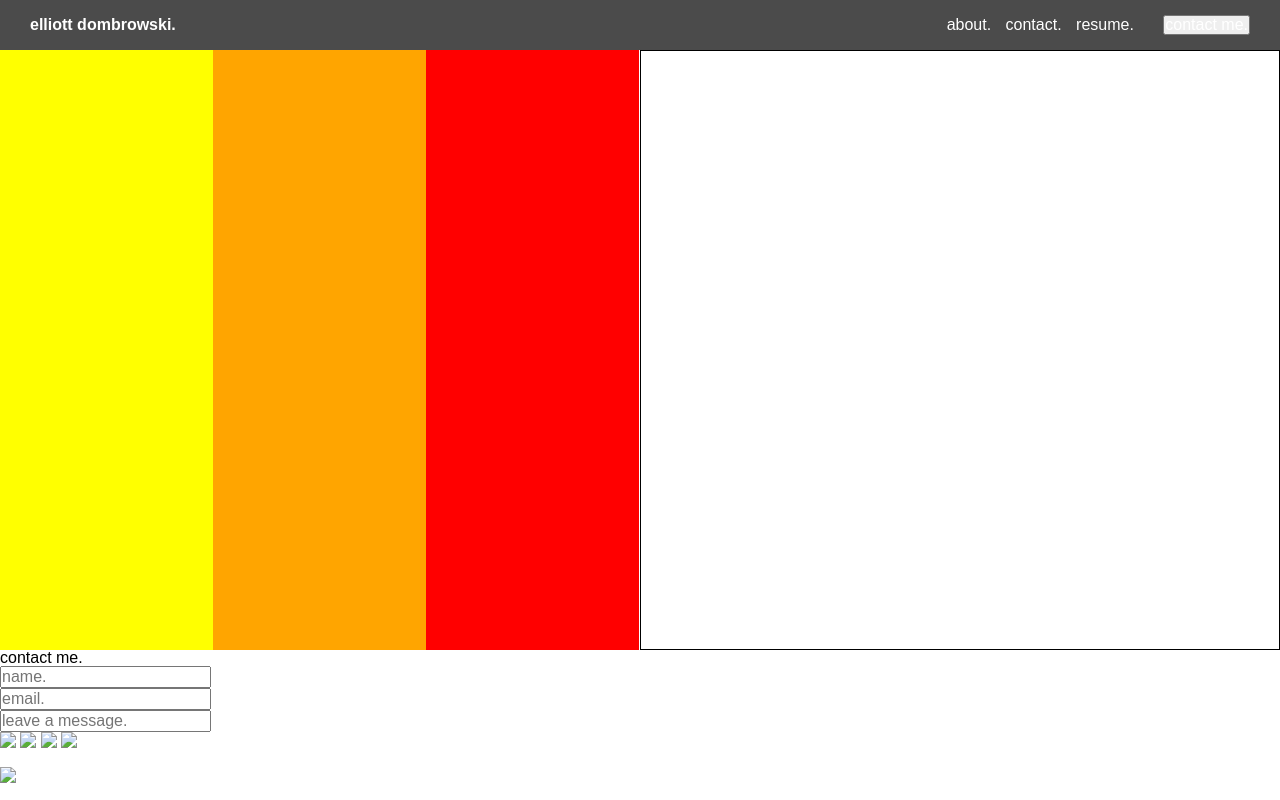
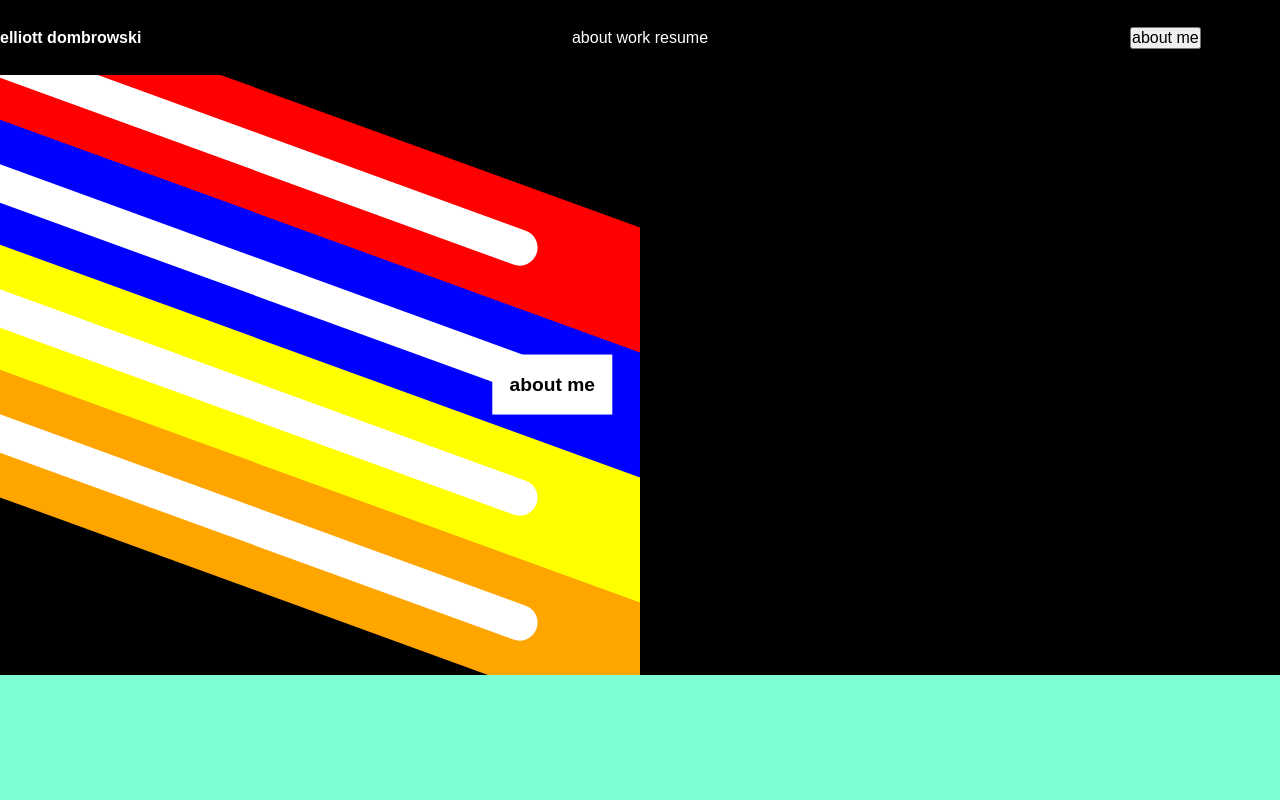
Before and after one commit to elliottdombrowski/my-portfolio-page, a plain HTML site: page index.html in a window 1280 px wide. Drawn offline with Linux system fonts and the light colour scheme.

Commit message:
Basic design idea and layout established for header and about section

```diff
--- a/assets/css/reset.css
+++ b/assets/css/reset.css
@@ -1,3 +1,8 @@
+* {
+  margin: 0;
+  padding: 0;
+}
+
 html {
     height: 100%;
   }
--- a/assets/css/styles.css
+++ b/assets/css/styles.css
@@ -1,32 +1,19 @@
-* {
-    box-sizing: border-box;
-    margin: 0;
-    padding: 0;
-    text-decoration: none;
-}
+/* Wildcard Selectors */
 
-/* Declare variables */
-
+/* Declare Variables */
 :root {
+    --mrg: 30px;
     --text: white;
-    --font: "Goudy Bookletter 1911", sans-serif;
-    --bold: bold;
-    --border: 1.5px solid black;
-    --border2: 1.5px solid white;
-    --border3: 3px solid white;
-    --buttonborder: 2px solid white;
-    --bg1: rgba(19, 19, 19, 0.76);
-    --bg2: #3e4657;
-    --bg3: rgba(0, 0, 0, 0.753);
-    --silver: #0f0f0f;
-    --silverop: #0f0f0fbe;
-    --mrg: 30px;
+    --bg1: red;
+    --bg2: blue;
+    --bg3: yellow;
+    --bg4: orange;
+    --bg5: aquamarine;
 }
 
 /* Element Selectors */
-
 body {
-    background-color: var(--text);
+    background-color: aquamarine;
 }
 
 header {
@@ -34,89 +21,101 @@ header {
     flex-direction: row;
     justify-content: space-between;
     align-items: center;
-    background-color: var(--bg1);
-    height: 50px;
+    height: 75px;
+    background: black;
 }
 
-nav,
-li,
-ul {
-    display: inline;
-    list-style-type: none;
+h1 {
+    color: var(--text);
 }
 
-ul {
-    margin-right: 20px;
+ul,
+li {
+    list-style-type: none;
+    display: inline;
+    padding: 0;
+    text-align: center;
+    color: var(--text);
 }
 
-li {
-    margin: 5px;
-}
-
-h1,
-h2,
-h3,
-p {
-    color: var(--text);
-    font: var(--font);
-    font-weight: var(--bold);
-}
-
-li,
-button {
-    color: var(--text);
-    font: var(--font);
+main {
+    display: flex;
+    flex-direction: row;
 }
 
 /* Class Selectors */
-
-.headerwrapper {
+.headername,
+.aboutme {
+    width: 150px;
+}
+.graphicwrapper {
+    overflow: hidden;
     display: flex;
-    flex-direction: row;
-    justify-content: space-between;
+    flex-wrap:wrap;
+    align-content: center;
     align-items: center;
-    height: 100%;
-    width: 100%;
-    margin: 0 var(--mrg);
+    width: 50%;
+    height: 600px;
+    background-color: black;
 }
 
-.mainwrapper {
+.graphicwrapper > div {
+    position: relative;
     display: flex;
-    flex-direction: row wrap;
+    flex-wrap: wrap;
+    align-items: center;
+    transform: rotate(20deg) scale(1.2);
+    margin-bottom: 25px;
     width: 100%;
-    height: 600px;
+    height: 100px;
+}
+
+.inner {
+    width: 80%;
+    height: 30%;
+    border-radius: 0 50px 50px 0;
+    background-color: var(--text);
+}
+
+.aboutmetext {
+    position: absolute;
+    display: flex;
+    justify-content: center;
+    align-items: center;
+    background-color: var(--text);
+    text-align: center;
+    transform: rotate(-20deg);
+    height: 50px;
+    width: 100px;
+    right: 10%;
+}
+
+.outer1 {
+    background-color: var(--bg1);
+}
+
+.outer2 {
+    background-color: var(--bg2);
+}
+
+.outer3 {
+    background-color: var(--bg3);
+}
+
+.outer4 {
+    background-color: var(--bg4);
+}
+
+.inner1 {
+    width: 80%;
+    height: 60px;
+    background-color: var(--white);
 }
 
 .aboutwrapper {
-    flex: 1 50%;
-    border: var(--border);
+    width: 50%;
+    height: 600px;
+    background-color: black;
 }
 
-.floatleftbackground {
-    flex: 1 50%;
-}
-
-.colorwrapper {
-    display: flex;
-    flex-direction: row wrap;
-    width: 100%;
-    height: 100%;
-}
-
-.color0 {
-    width: 33.3%;
-    height: 100%;
-    background-color: yellow;
-}
-
-.color1 {
-    width: 33.3%;
-    height: 100%;
-    background-color: orange;
-}
-
-.color2 {
-    width: 33.3%;
-    height: 100%;
-    background-color: red;
-}
+/* Media Queries */
--- a/index.html
+++ b/index.html
@@ -1,104 +1,64 @@
 <!DOCTYPE html>
 <html lang="en">
   <head>
-    <meta charset="UTF-8">
-    <meta name="viewport" content="width=device-width, initial-scale=1.0">
-    <meta http-equiv="X-UA-Compatible" content="ie=edge">
+    <meta charset="UTF-8" />
+    <meta name="viewport" content="width=device-width, initial-scale=1.0" />
+    <meta http-equiv="X-UA-Compatible" content="ie=edge" />
     <title>my portfolio page.</title>
-    <link rel="stylesheet" href="assets/css/reset.css">
-    <link rel="stylesheet" href="assets/css/styles.css">
+    <link rel="stylesheet" href="assets/css/reset.css" />
+    <link rel="stylesheet" href="assets/css/styles.css" />
   </head>
 
   <body>
+    <!--Header bar -->
     <header>
-          <div class="headerwrapper">
-              <div class="headertext">
-                  <h1>elliott dombrowski.</h1>
+      <div class="headername">
+        <h1>elliott dombrowski</h1>
       </div>
 
-        <!-- Navbar -->
-            <div class="navwrapper">
       <nav>
         <ul>
-                        <a href="#"><li>about.</li></a>
-                        <a href="#"><li>contact.</li></a>
-                        <a href="#"><li>resume.</li></a>
+          <li class="navlink" id="navlink">about</li>
+          <li class="navlink" id="navlink">work</li>
+          <li class="navlink" id="navlink">resume</li>
         </ul>
+      </nav>
 
-        <!-- Contact Button -->
-                    <button>
-                        contact me.
-                    </button>
-                </nav>
-            </div>
+      <div class="aboutme">
+        <button class="aboutbutton">about me</button>
       </div>
     </header>
 
-      <!-- Main Body Content -->
+    <!-- Main Body -->
     <main>
+        <!-- Left Graphic Wrapper -->
+        <div class="graphicwrapper">
+            <div class="outer1 outer">
+                <div class="inner"></div>
+            </div>
+            <div class="outer2 outer">
+                <div class="inner"></div>
 
-        <!-- Decoration. -->
-        <div class="mainwrapper">
-            <div class="floatleftbackground">
-                <div class="colorwrapper">
-                    <div class="color0"></div>
-                    <div class="color1"></div>
-                    <div class="color2"></div>
+            <div class="aboutmetext">
+                <h2>about me</h2>
+            </div>
+
+            </div>
+            <div class="outer3 outer">
+                <div class="inner "></div>
+            </div>
+            <div class="outer4 outer">
+                <div class="inner"></div>
             </div>
         </div>
 
-          <!-- About Content -->
+        <!-- Right About Wrapper -->
         <div class="aboutwrapper">
-                <div class="aboutheader">
-                    <h1>about me.</h1>
-                </div>
-
-                <div class="aboutcontent">
-                    <p>fillerfillerfillerfillerfillerfillerfiller</p>
+            <div class="bio">
+                <!-- append and fade in text w/ javascript -->
+                <p id="biotext"></p>
             </div>
         </div>
-        </div>
-
-        <!-- Work Body Content -->
-          <div class="workwrapper">
-              <div class="workheader">
-                <div class="workmain"></div>
-                <div class="workcontainer">
-                    <div class="workitem"></div>
-                    <div class="workitem"></div>
-                    <div class="workitem"></div>
-                    <div class="workitem"></div>
-                </div>
-              </div>
-          </div>
-
-          <!-- Contact Form -->
-          <div class="formwrapper">
-              <div class="formcontainer">
-                  <form action="#">
-                      <label for="contact">contact me.</label><br>
-                      <input type="text" id="contact" placeholder="name."><br>
-                      <input type="text" placeholder="email."><br>
-                      <input type="text" class="message" placeholder="leave a message.">
-                  </form>
-              </div>
-          </div>
-
-          <!-- Footer Content -->
-          <footer>
-              <div class="medialinks">
-                  <a href="#"><img src="#"></a>
-                  <a href="#"><img src="#"></a>
-                  <a href="#"><img src="#"></a>
-                  <a href="#"><img src="#"></a>
-              </div>
-
-              <div class="thankstext">
-                  <h3>thanks for visiting.</h3>
-                  <a href="#"><img src="#"></a>
-              </div>
-          </footer>
     </main>
-      <script src="assets/js/script.js"></script>
   </body>
 </html>
```
Lines whose indentation alone changed are shown as unchanged.
